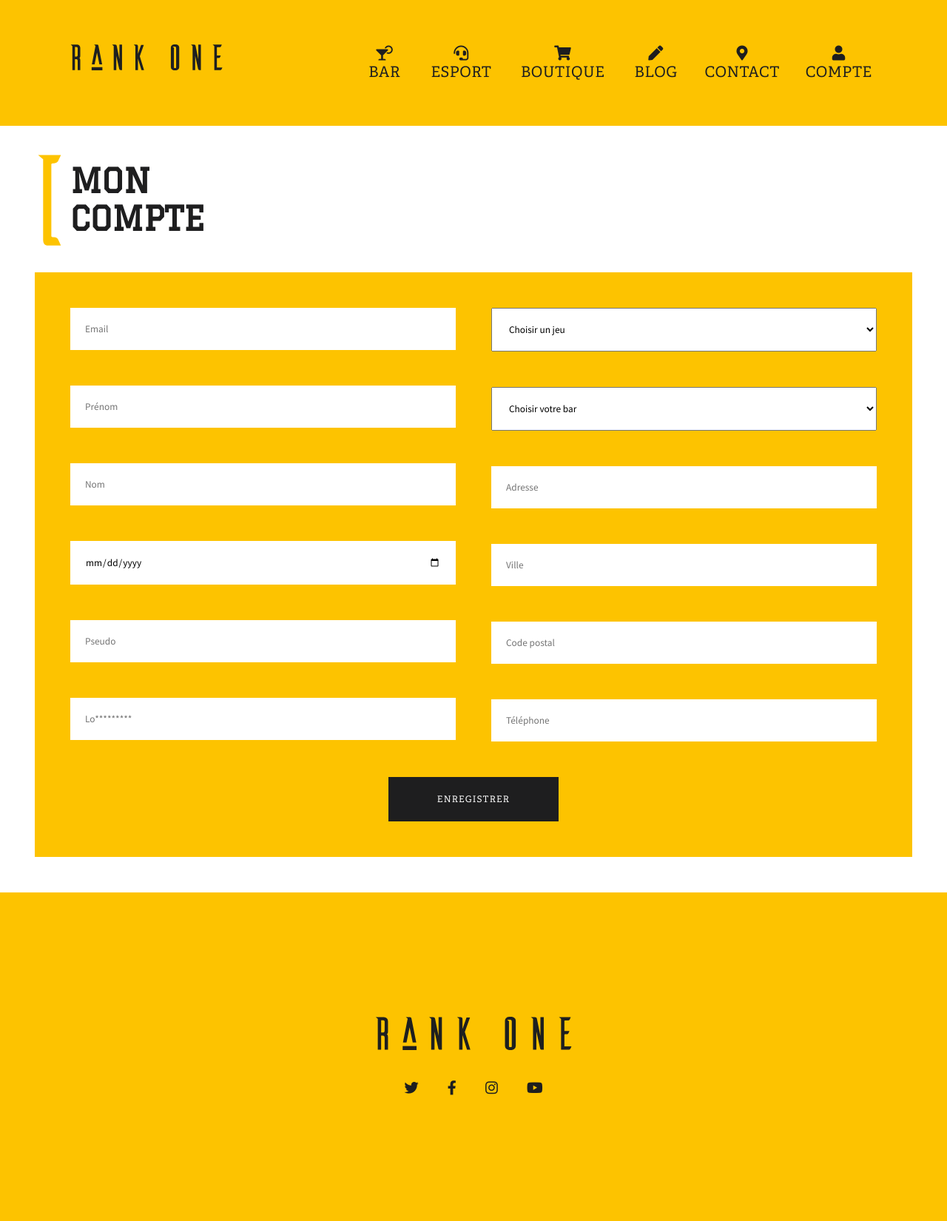
After one commit to JonathanPodvinDesign/Rank-One, a PHP site: page /compte.php in a window 1280 px wide. The commit adds this page. Shown: the whole page at 74% size. Run offline with PHP 8.4, Linux system fonts and the light colour scheme; some libraries are stand-ins or nearby versions.

Commit message:
{Dev}[Compte et Création compte](Création des pages compte et création compte)

```diff
--- /dev/null
+++ b/compte.php
@@ -0,0 +1,109 @@
+<!DOCTYPE html>
+<html lang="fr">
+  <!-- HEAD -->
+
+  <head>
+    <title>Rank One - Mon comtpe</title>
+    <meta charset="utf-8" />
+    <meta http-equiv="X-UA-Compatible" content="IE=edge" />
+    <meta name="viewport" content="width=device-width, initial-scale=1" />
+    <!-- CSS -->
+    <!-- CSS__fonts -->
+    <link
+      href="https://fonts.googleapis.com/css?family=Source+Sans+Pro:300,300i,400,400i,700,700i&display=swap"
+      rel="stylesheet"
+    />
+    <link
+      href="https://fonts.googleapis.com/css?family=Graduate&display=swap"
+      rel="stylesheet"
+    />
+    <link rel="stylesheet" href="assets/fonts/fonts.css" />
+    <!-- CSS__fontawesome -->
+    <link rel="stylesheet" href="assets/fontawesome/css/all.min.css" />
+    <!-- CSS__flexbos -->
+    <link rel="stylesheet" href="assets/flexbox/css/flexboxgrid.css" />
+    <!-- CSS__style -->
+    <link rel="stylesheet" href="css/style.css" />
+  </head>
+
+  <!-- BODY -->
+  <!-- BODY -->
+  <!-- BODY -->
+
+  <body>
+    <!-- HEADER --------->
+    <!-- HEADER --------->
+    <!-- HEADER --------->
+    <?php
+      include 'header-yellow.php';
+    ?>
+
+    <!-- COMPTE -->
+    <!-- COMPTE -->
+    <!-- COMPTE -->
+    <div class="compte main-white margin-top-fixed-for-sticky-menu">
+      <!-- title -->
+      <div class="categories__title categories__title--compte">
+        <div class="hook">
+          <img src="img/hook-yellow.svg" alt="Hook" />
+        </div>
+        <h2>
+          Mon<br />
+          Compte
+        </h2>
+      </div>
+      <!-- compte informations -->
+      <div class="compte__informations">
+        <div class="compte__informations__choices">
+          <!-- Col Left -->
+          <div class="compte__informations__choices__col">
+            <input type="email" placeholder="Email" />
+            <input type="text" placeholder="Prénom" />
+            <input type="text" placeholder="Nom" />
+            <input type="date" placeholder="Date de naissance" />
+            <input type="text" placeholder="Pseudo" />
+            <input type="text" placeholder="Lo*********" />
+          </div>
+          <!-- Col Right -->
+          <div class="compte__informations__choices__col">
+            <select name="" id="">
+              <option value="None">Choisir un jeu</option>
+              <option value="Counter Strike">Counter Strike</option>
+              <option value="Dota">Dota 2</option>
+              <option value="Fifa">Fifa</option>
+              <option value="Fornite">Fortnite</option>
+              <option value="Hearthstone">Hearthstone</option>
+              <option value="League of Legends">League of Legends</option>
+              <option value="Overwatch">Overwatch</option>
+              <option value="Valorant">Valorant</option>
+            </select>
+            <select name="" id="">
+              <option value="None">Choisir votre bar</option>
+              <option value="Grenoble">Grenoble</option>
+              <option value="Lyon">Lyon</option>
+            </select>
+            <input type="text" placeholder="Adresse" />
+            <input type="text" placeholder="Ville" />
+            <input type="text" placeholder="Code postal" />
+            <input type="text" placeholder="Téléphone" class="mb-0" />
+          </div>
+        </div>
+        <button class="secondary-button">Enregistrer</button>
+      </div>
+    </div>
+
+    <!-- FOOTER -->
+    <!-- FOOTER -->
+    <!-- FOOTER -->
+    <?php
+      include 'footer-social.php';
+  ?>
+
+    <!-- SCRIPT -->
+    <!-- SCRIPT -->
+    <!-- SCRIPT -->
+    <?php
+      include 'script.php';
+  ?>
+  </body>
+</html>
--- a/css/sass/base/_general.scss
+++ b/css/sass/base/_general.scss
@@ -59,7 +59,8 @@ textarea {
   display: flex;
   justify-content: space-between;
   position: fixed;
-  width: calc(100vw - 17px);
+  // width: calc(100vw - 17px);
+  width: 100vw;
   height: 100vh;
   pointer-events: none;
 
--- /dev/null
+++ b/css/sass/pages/_compte.scss
@@ -0,0 +1,46 @@
+.compte {
+  display: flex;
+  flex-direction: column;
+  // INFORMATIONS
+  &__informations {
+    display: flex;
+    flex-direction: column;
+    width: 1090px;
+    padding: 48px;
+    align-self: center;
+    background-color: $secondary-color;
+    margin-bottom: 48px;
+    // CHOICES
+    &__choices {
+      display: flex;
+      justify-content: space-between;
+      &__col {
+        display: flex;
+        flex-direction: column;
+        width: calc(50% - 24px);
+
+        & input {
+          padding: 20px;
+          margin-bottom: 48px;
+        }
+
+        & input:last-child {
+          margin-bottom: 0;
+        }
+
+        & select {
+          padding: 18.9px;
+          margin-bottom: 48px;
+        }
+      }
+    }
+    // BUTTON
+    & button {
+      margin-top: 48px;
+      align-self: center;
+      position: relative;
+      width: 230px;
+      height: 60px;
+    }
+  }
+}
--- a/css/style.css
+++ b/css/style.css
@@ -65,7 +65,7 @@ textarea {
       -ms-flex-pack: justify;
           justify-content: space-between;
   position: fixed;
-  width: calc(100vw - 17px);
+  width: 100vw;
   height: 100vh;
   pointer-events: none;
 }
@@ -1461,6 +1461,76 @@ textarea {
 .planning__categories__event__remove span:last-child {
   -webkit-transform: rotate(-45deg);
           transform: rotate(-45deg);
+}
+
+.compte {
+  display: -webkit-box;
+  display: -ms-flexbox;
+  display: flex;
+  -webkit-box-orient: vertical;
+  -webkit-box-direction: normal;
+      -ms-flex-direction: column;
+          flex-direction: column;
+}
+
+.compte__informations {
+  display: -webkit-box;
+  display: -ms-flexbox;
+  display: flex;
+  -webkit-box-orient: vertical;
+  -webkit-box-direction: normal;
+      -ms-flex-direction: column;
+          flex-direction: column;
+  width: 1090px;
+  padding: 48px;
+  -ms-flex-item-align: center;
+      align-self: center;
+  background-color: #fdc300;
+  margin-bottom: 48px;
+}
+
+.compte__informations__choices {
+  display: -webkit-box;
+  display: -ms-flexbox;
+  display: flex;
+  -webkit-box-pack: justify;
+      -ms-flex-pack: justify;
+          justify-content: space-between;
+}
+
+.compte__informations__choices__col {
+  display: -webkit-box;
+  display: -ms-flexbox;
+  display: flex;
+  -webkit-box-orient: vertical;
+  -webkit-box-direction: normal;
+      -ms-flex-direction: column;
+          flex-direction: column;
+  width: calc(50% - 24px);
+}
+
+.compte__informations__choices__col input {
+  padding: 20px;
+  margin-bottom: 48px;
+}
+
+.compte__informations__choices__col input:last-child {
+  margin-bottom: 0;
+}
+
+.compte__informations__choices__col select {
+  padding: 18.9px;
+  margin-bottom: 48px;
+}
+
+.compte__informations button {
+  margin-top: 48px;
+  -ms-flex-item-align: center;
+      -ms-grid-row-align: center;
+      align-self: center;
+  position: relative;
+  width: 230px;
+  height: 60px;
 }
 
 body {
--- a/css/style.scss
+++ b/css/style.scss
@@ -11,6 +11,7 @@
 @import "./sass/pages/carte";
 @import "./sass/pages/panier";
 @import "./sass/pages/planning";
+@import "./sass/pages/compte";
 @import "./sass/pages/index";
 @import "./sass/layouts/header";
 @import "./sass/layouts/popup-connection";
--- a/header-yellow.php
+++ b/header-yellow.php
@@ -43,7 +43,7 @@
           <li class="submenu--account">
             <div><i class="fas fa-user"></i>Compte</div>
             <ul class="submenu--account__list">
-              <li><a href="#">Mon compte</a></li>
+              <li><a href="compte.php">Mon compte</a></li>
               <li><a href="panier.php">Mon panier</a></li>
               <li><a href="planning.php">Mon planning</a></li>
               <li>
--- a/header.php
+++ b/header.php
@@ -45,7 +45,7 @@
           <li class="submenu--account">
             <div><i class="fas fa-user"></i>Compte</div>
             <ul class="submenu--account__list">
-              <li><a href="#">Mon compte</a></li>
+              <li><a href="compte.php">Mon compte</a></li>
               <li><a href="panier.php">Mon panier</a></li>
               <li><a href="planning.php">Mon planning</a></li>
               <li>
--- a/popup-connection.php
+++ b/popup-connection.php
@@ -12,7 +12,9 @@
     <div class="popupconnection__popup__choice">
       <div class="popupconnection__popup__choice__create">
         <p>Je n'ai pas encore de compte Rank One</p>
-        <button class="secondary-button">Créer-en un</button>
+        <a href="creercompte.php"
+          ><button class="secondary-button">Créer-en un</button></a
+        >
       </div>
       <div class="popupconnection__popup__choice__login">
         <p>Je suis déjà Rank One</p>
```
Also changed, not shown: creercompte.php (added, +109 -0 lines), 1 other file.
